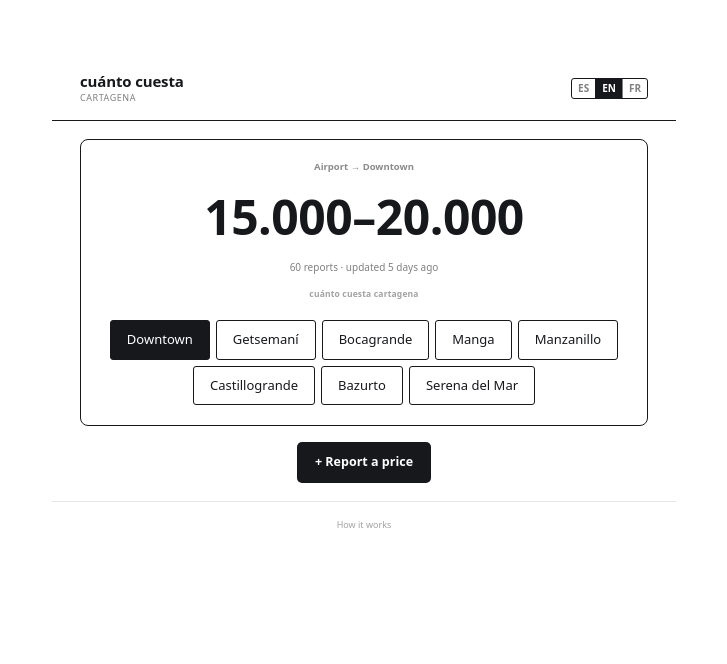
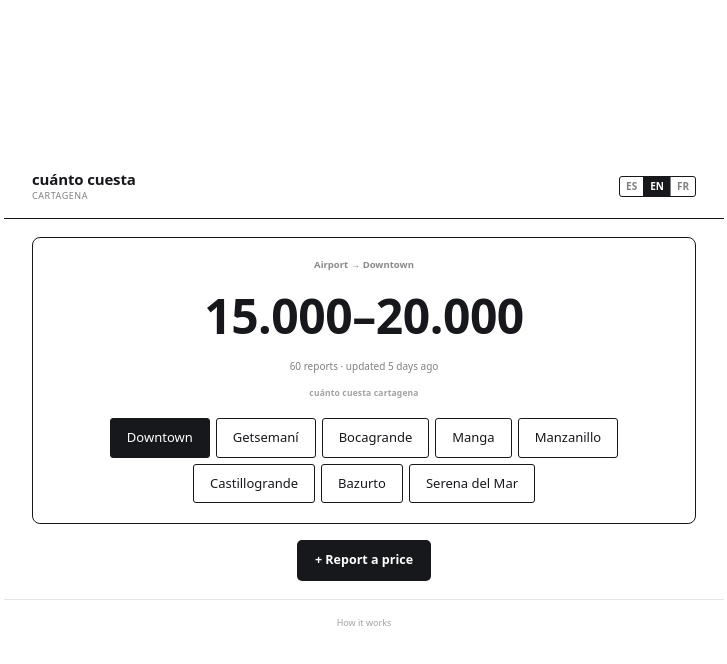
Before and after one commit to lunalunerarafa/cuantoctg, a Next.js app: page /en/airport/centro in a window 1280 px wide. Shown: the top 664 px of the page, without its empty margins (276-1003 px from the left). Built offline with nearby package versions, Linux system fonts and the light colour scheme; no server answers.

Commit message:
style: vertically center content on desktop instead of shrink-wrapping
md:flex + md:items-center on the outer wrapper, md:min-h-screen back
on it (the inner content div keeps md:min-h-0 from before so it still
sizes to its own content, just centered in the viewport rather than
top-anchored).

```diff
--- a/app/[lang]/layout.tsx
+++ b/app/[lang]/layout.tsx
@@ -23,7 +23,9 @@ export default async function LangLayout({
   return (
     <html lang={lang}>
       <body className={`${inter.variable} ${archivo.variable} antialiased`}>
-        <div className="mx-auto min-h-screen w-full max-w-md md:min-h-0 md:max-w-2xl md:px-6 md:py-14">{children}</div>
+        <div className="mx-auto min-h-screen w-full max-w-md md:flex md:min-h-screen md:max-w-3xl md:items-center md:px-6 md:py-14">
+          <div className="w-full">{children}</div>
+        </div>
         <Analytics />
       </body>
     </html>
```
